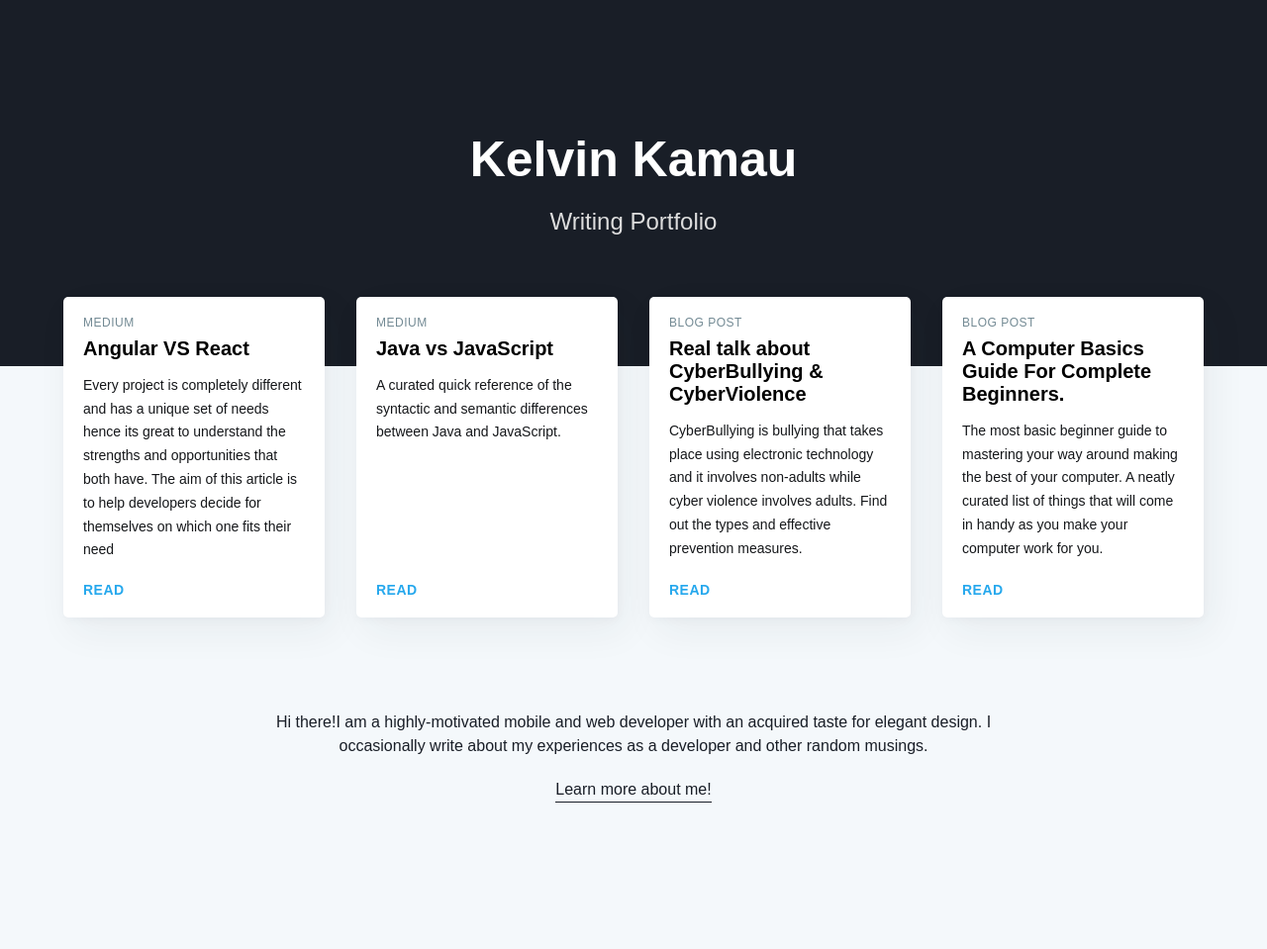
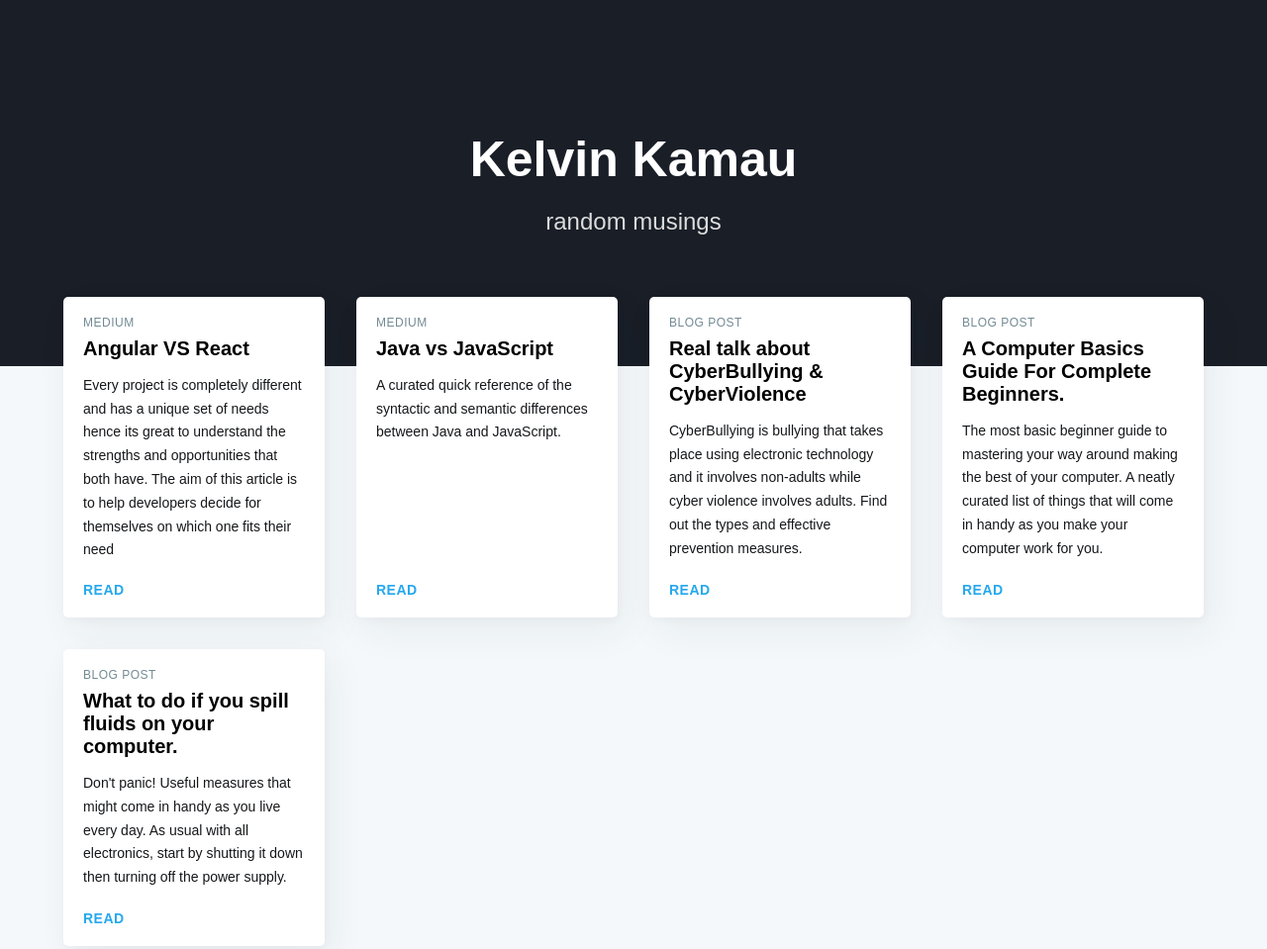
Before and after one commit to kelvinkamau/blog, a website: page index.html in a window 1280 px wide. Shown: the top 959 px of the page at 99% size. Before the commit the page ends 895 px from the top, so only its background shows below. Drawn offline with Linux system fonts and the light colour scheme.

Commit message:
exciting updates

```diff
--- a/index.html
+++ b/index.html
@@ -28,7 +28,7 @@
 <body>
 <header>
     <h1>Kelvin Kamau</h1>
-    <h2>Writing Portfolio</h2>
+    <h2>random musings</h2>
 </header>
 
 <section>
@@ -98,8 +98,27 @@
                     </div>
                     <div class="card__description">
                         <p>The most basic beginner guide to mastering your way around making the best of your computer.
-                            A neatly curated list of things that will come in handy as you make your computer work for you.
+                            A neatly curated list of things that will come in handy as you make your computer work for
+                            you.
                         </p>
+                    </div>
+                </a>
+                <div class="card__footer">
+                    <div class="author">Read</div>
+                </div>
+            </div>
+        </div>
+
+        <div class="card">
+            <div class="content">
+                <a href="https://kelvinkamaublog.wordpress.com/2016/06/14/what-to-do-if-you-spill-fluids-on-your-computer/">
+                    <div class="card__title">
+                        <span>BLOG POST</span>
+                        <h2>What to do if you spill fluids on your computer.</h2>
+                    </div>
+                    <div class="card__description">
+                        <p>Don't panic! Useful measures that might come in handy as you live every day. As usual with
+                            all electronics, start by shutting it down then turning off the power supply.</p>
                     </div>
                 </a>
                 <div class="card__footer">
```
